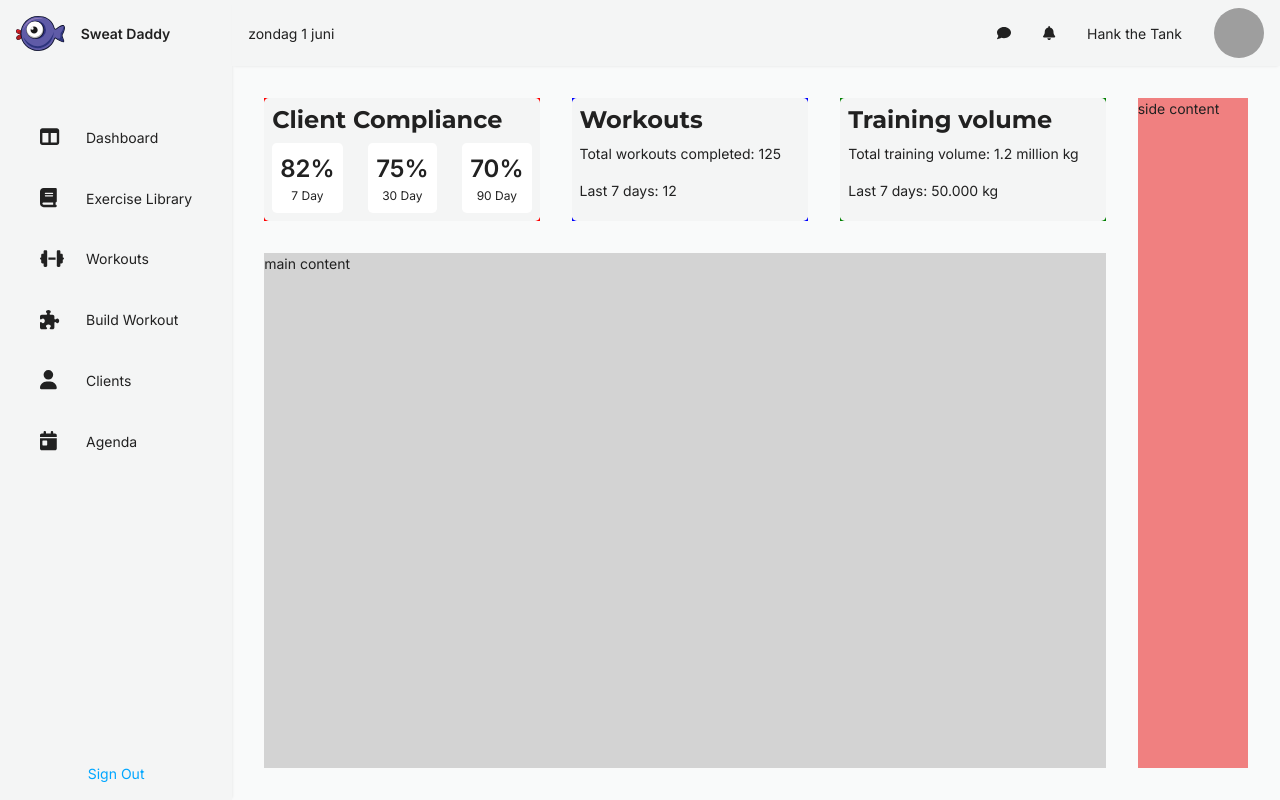
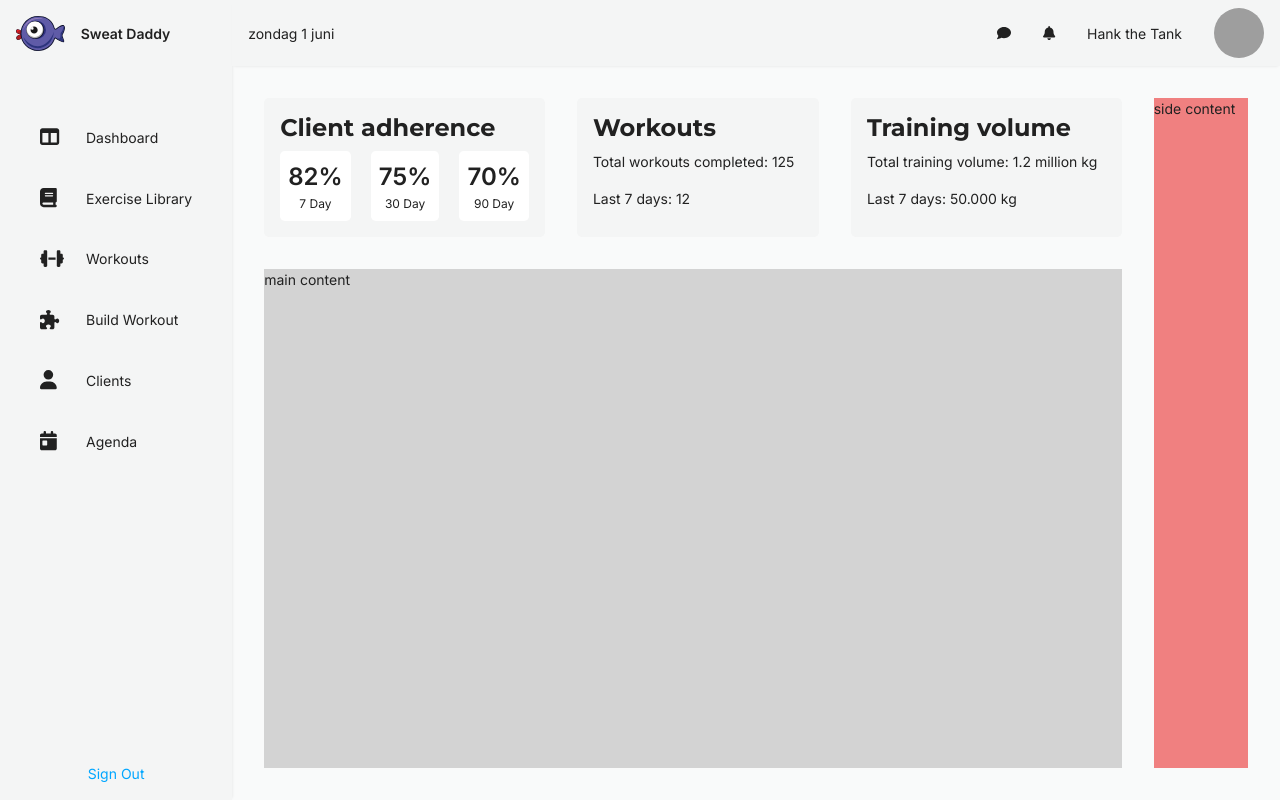
Before and after one commit to sjoerdjansz/eindopdracht-novi-frontend-sjansz, a React (Vite) app: page /dashboard in a window 1280 px wide. Built offline with nearby package versions, Linux system fonts and the light colour scheme; grey boxes are pictures that could not be loaded.

Commit message:
(feat)work in progress on dashboard

```diff
--- /dev/null
+++ b/src/components/dashboardCard/DashboardCard.jsx
@@ -0,0 +1,14 @@
+import styles from "./DashboardCard.module.css";
+
+export function DashboardCard({ title, flexDirection, children }) {
+  return (
+    <div className={styles["dashboard-card"]}>
+      <h3>{title}</h3>
+      <div
+        className={`${styles["dashboard-card__content-container"]} ${flexDirection && styles[flexDirection]}`}
+      >
+        {children}
+      </div>
+    </div>
+  );
+}
--- /dev/null
+++ b/src/components/dashboardCard/DashboardCard.module.css
@@ -0,0 +1,38 @@
+/* Dashboard card styling */
+
+.dashboard-card {
+  background-color: var(--color-gray-light);
+  display: flex;
+  flex-direction: column;
+  border-radius: 0.3rem;
+  padding: 1rem;
+  flex: 1;
+}
+
+.dashboard-card h3 {
+  margin-bottom: 0.5rem;
+}
+
+.dashboard-card__content-container {
+  display: flex;
+  gap: 1rem;
+  justify-content: space-between;
+}
+
+.direction-column {
+  flex-direction: column;
+}
+
+.direction-row {
+  flex-direction: row;
+}
+
+/* Hover effect voor cards */
+
+.dashboard-card {
+  transition: box-shadow 0.2s ease;
+}
+
+.dashboard-card:hover {
+  box-shadow: 0 2px 12px rgba(0, 0, 0, 0.1);
+}
--- a/src/pages/dashboard/Dashboard.jsx
+++ b/src/pages/dashboard/Dashboard.jsx
@@ -1,12 +1,12 @@
 import styles from "./Dashboard.module.css";
+
+import { DashboardCard } from "../../components/dashboardCard/DashboardCard.jsx";
 
 export function Dashboard() {
   return (
     <div className={styles["dashboard-container"]}>
       <div className={styles["card-one"]}>
-        <div className={styles["dashboard-card"]}>
-          <h3>Client Compliance</h3>
-          <div className={styles["dashboard-card__content-container"]}>
+        <DashboardCard title="Client adherence">
           <div className={styles["compliance-info"]}>
             <span>82%</span>
             <p>7 Day</p>
@@ -19,15 +19,11 @@ export function Dashboard() {
             <span>70%</span>
             <p>90 Day</p>
           </div>
+        </DashboardCard>
       </div>
-        </div>
-      </div>
+
       <div className={styles["card-two"]}>
-        <div className={styles["dashboard-card"]}>
-          <h3>Workouts</h3>
-          <div
-            className={`${styles["dashboard-card__content-container"]} ${styles["direction-column"]}`}
-          >
+        <DashboardCard title="Workouts" flexDirection="direction-column">
           <div className={styles["workouts-info"]}>
             <p>
               Total workouts completed: <span>125</span>
@@ -38,15 +34,10 @@ export function Dashboard() {
               Last 7 days: <span>12</span>
             </p>
           </div>
-          </div>
-        </div>
+        </DashboardCard>
       </div>
       <div className={styles["card-three"]}>
-        <div className={styles["dashboard-card"]}>
-          <h3>Training volume</h3>
-          <div
-            className={`${styles["dashboard-card__content-container"]} ${styles["direction-column"]}`}
-          >
+        <DashboardCard title="Training volume" flexDirection="direction-column">
           <div>
             <p>
               Total training volume: <span>1.2 million kg</span>
@@ -57,9 +48,9 @@ export function Dashboard() {
               Last 7 days: <span>50.000 kg</span>
             </p>
           </div>
+        </DashboardCard>
       </div>
-        </div>
-      </div>
+
       <div className={styles["main-content"]}>main content</div>
       <div className={styles["side-content"]}>side content</div>
     </div>
--- a/src/pages/dashboard/Dashboard.module.css
+++ b/src/pages/dashboard/Dashboard.module.css
@@ -1,7 +1,7 @@
 .dashboard-container {
   display: grid;
   grid-template-columns: repeat(9, auto);
-  grid-template-rows: min-content auto auto;
+  grid-template-rows: min-content auto;
   grid-template-areas:
     "one one two two three three side side side"
     "main main main main main main side side side"
@@ -12,17 +12,17 @@
 
 .card-one {
   grid-area: one;
-  background-color: red;
+  display: flex;
 }
 
 .card-two {
   grid-area: two;
-  background-color: blue;
+  display: flex;
 }
 
 .card-three {
   grid-area: three;
-  background-color: green;
+  display: flex;
 }
 
 .main-content {
@@ -35,30 +35,7 @@
   background-color: lightcoral;
 }
 
-/* Dashboard card styling */
-
-.dashboard-card {
-  background-color: var(--color-gray-light);
-  display: flex;
-  flex-direction: column;
-  border-radius: 0.3rem;
-  padding: 0.5rem;
-  height: 100%;
-}
-
-.dashboard-card h3 {
-  margin-bottom: 0.5rem;
-}
-
-.dashboard-card__content-container {
-  display: flex;
-  gap: 1rem;
-  justify-content: space-between;
-}
-
-.direction-column {
-  flex-direction: column;
-}
+/* Styling for the children of the card in the parent component since we declare it here */
 
 .compliance-info {
   padding: 0.5rem;
@@ -78,16 +55,6 @@
   font-size: var(--font-xs);
 }
 
-/* Hover effect voor cards */
-
-.dashboard-card {
-  transition: box-shadow 0.2s ease;
-}
-
-.dashboard-card:hover {
-  box-shadow: 0 2px 12px rgba(0, 0, 0, 0.1);
-}
-
 /* Media Queries */
 
 @media (max-width: 768px) {
```
Lines whose indentation alone changed are shown as unchanged.
